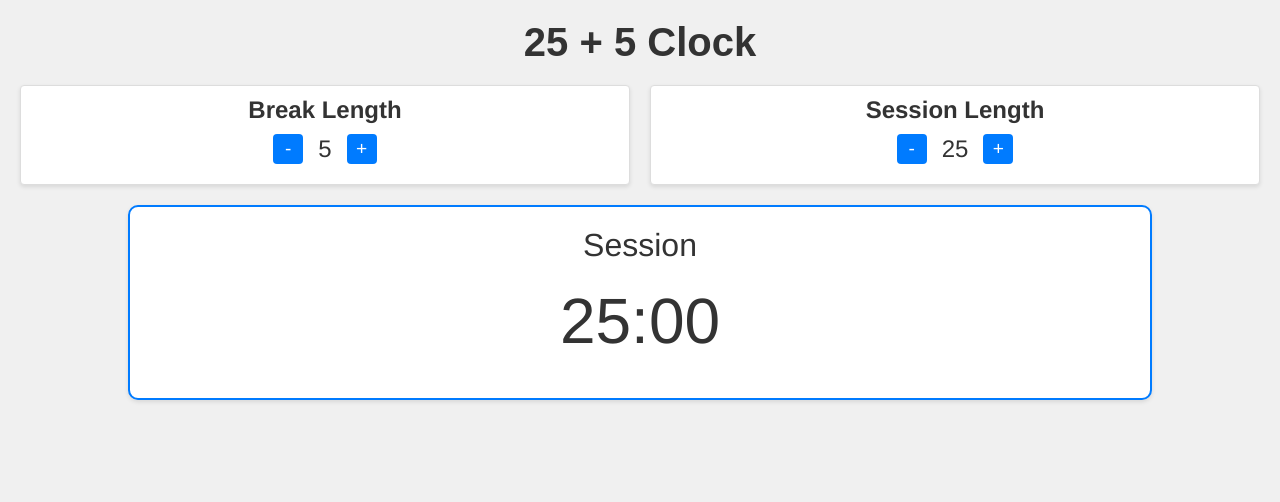
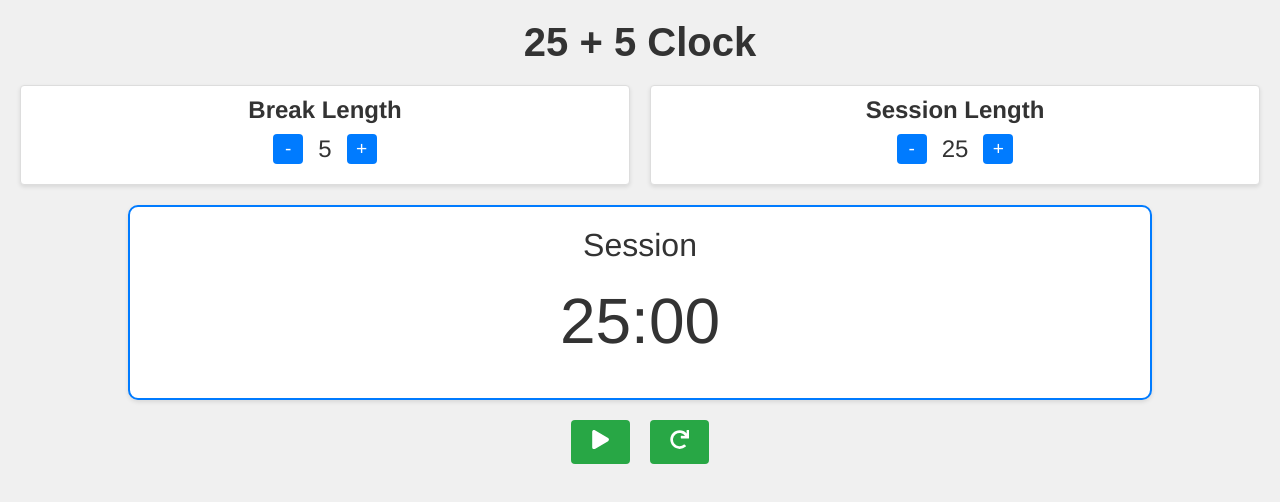
Before and after one commit to kielakjr/25-5-clock, a React (Vite) app: page / in a window 1280 px wide. Shown: the top 502 px of the page. Built offline with nearby package versions, Linux system fonts and the light colour scheme.

Commit message:
Added base for Buttons component

```diff
--- a/src/App.jsx
+++ b/src/App.jsx
@@ -1,11 +1,22 @@
 import React from 'react'
 import Length from './components/Length.jsx'
 import Timer from './components/Timer.jsx'
+import Buttons from './components/Buttons.jsx'
+
+const convertMinutesToSeconds = (minutes) => {
+  return minutes * 60;
+}
 
 const App = () => {
 
   const [breakLength, setBreakLength] = React.useState(5);
   const [sessionLength, setSessionLength] = React.useState(25);
+
+  const [count, setCount] = React.useState(0);
+
+  const countdown = () => {
+    setCount((prevCount) => prevCount - 1);
+  }
 
   return (
     <>
@@ -14,6 +25,7 @@ const App = () => {
         <Length value={sessionLength} onUpdate={setSessionLength}>Session Length</Length>
       </div>
       <Timer sessionLength={sessionLength} />
+      <Buttons />
     </>
   )
 }
--- /dev/null
+++ b/src/components/Buttons.jsx
@@ -0,0 +1,13 @@
+import React from 'react'
+import {FaPlay, FaPause, FaRedo} from'react-icons/fa'
+
+const Buttons = () => {
+  return (
+    <div className='buttons-container'>
+        <button><FaPlay /></button>
+        <button><FaRedo /></button>
+    </div>
+  )
+}
+
+export default Buttons
--- a/src/index.css
+++ b/src/index.css
@@ -89,3 +89,20 @@ body {
   font-size: 4rem;
   margin: 20px 0;
 }
+
+.buttons-container {
+  display: flex;
+  justify-content: center;
+  gap: 20px;
+  margin-top: 20px;
+}
+
+.buttons-container button {
+  padding: 10px 20px;
+  font-size: 1.2rem;
+  cursor: pointer;
+  border: none;
+  background-color: #28a745;
+  color: #fff;
+  border-radius: 4px;
+}
```
